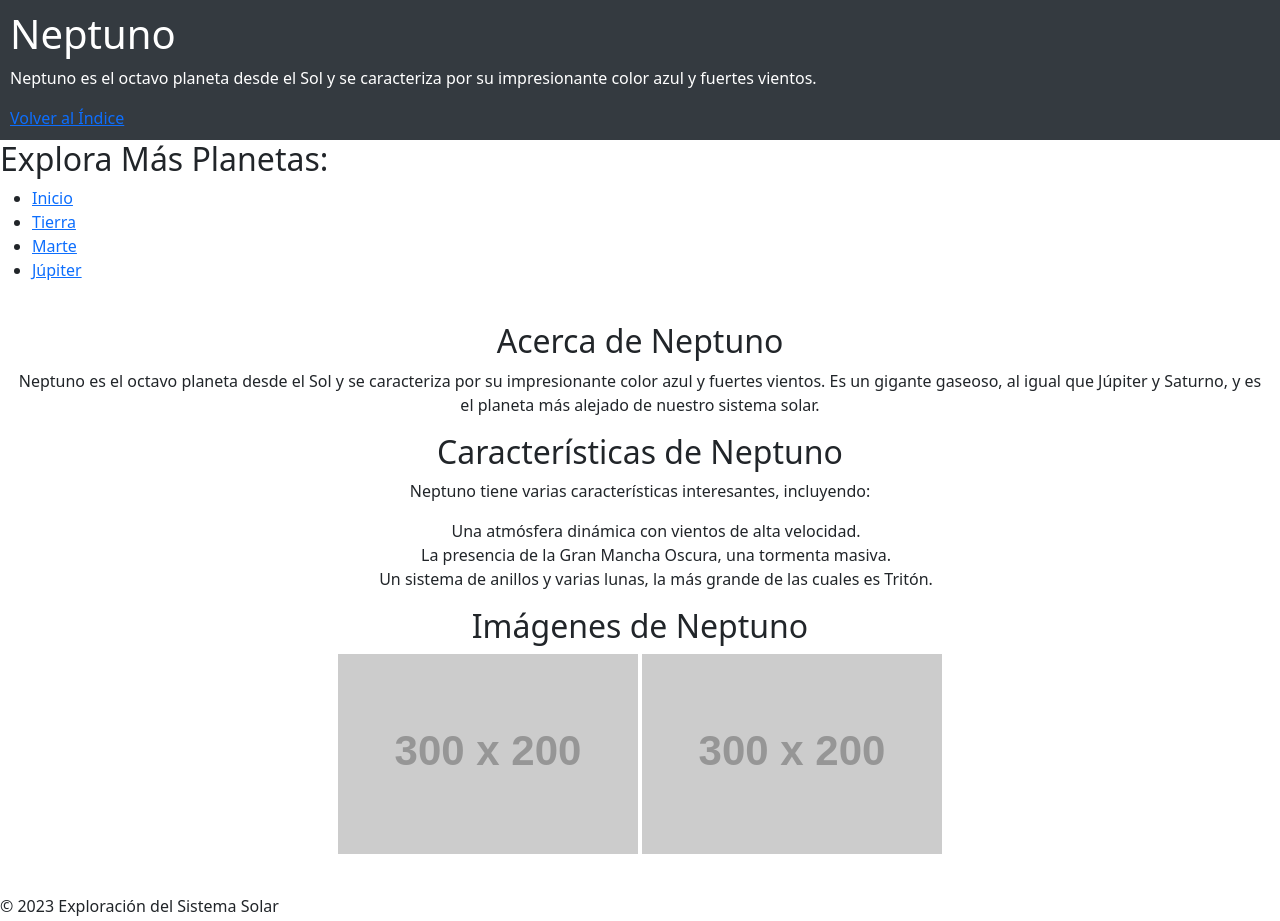
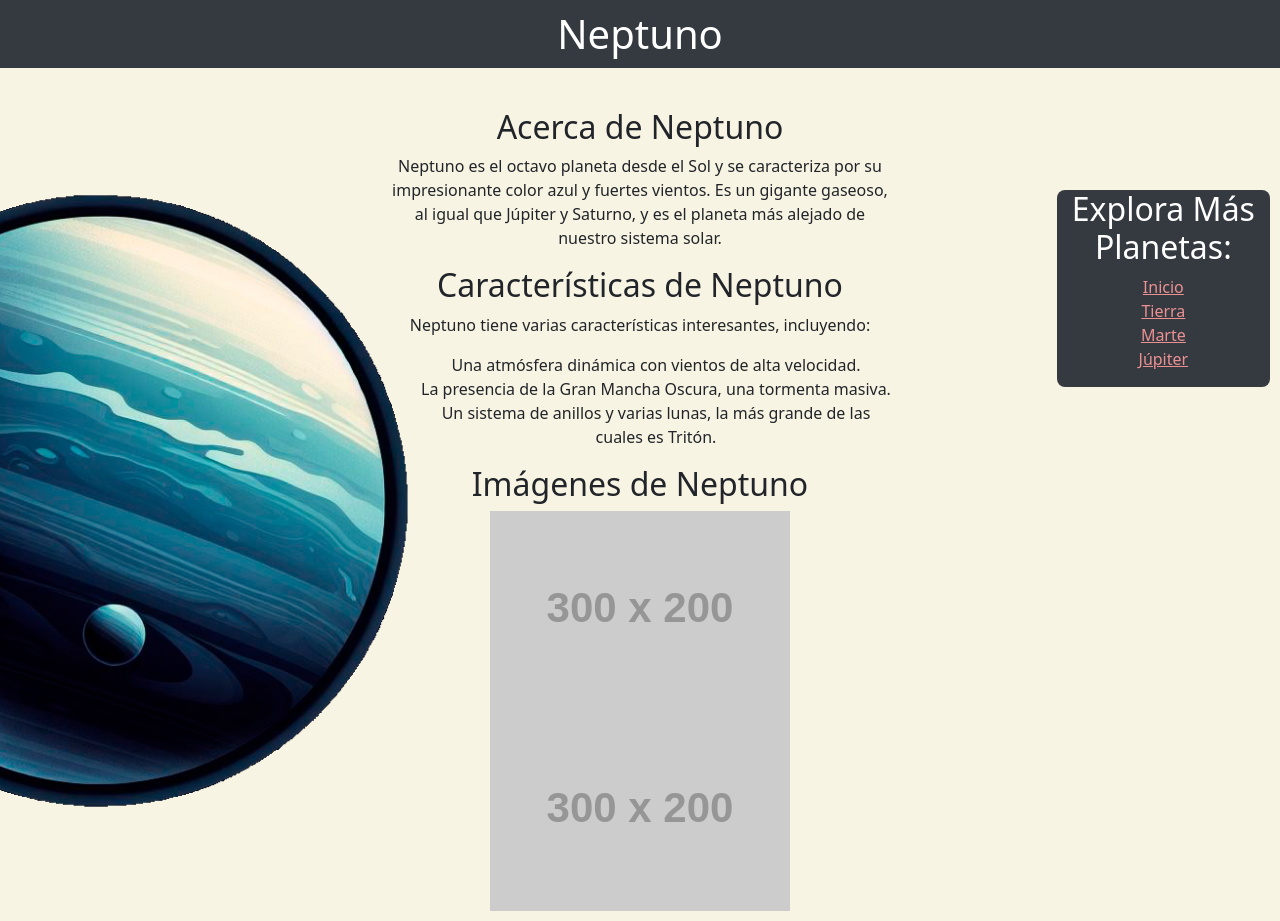
Before and after one commit to gazoil2/Pagina-miraglia, a plain HTML site: page paginas/neptuno.html in a window 1280 px wide. Shown: the top 921 px of the page. Drawn offline with nearby package versions, Linux system fonts and the light colour scheme; placeholder pictures from the web are drawn by us; a script that the page names is missing.

Commit message:
neptuno page is done, finished

```diff
--- /dev/null
+++ b/estilos/colors.css
@@ -0,0 +1,6 @@
+:root {
+    --color-primario: #ffffff;
+    --color-secundario: #F8F4E3;
+    --color-fondo: #272727;
+    --color-link: #EC9192;
+  }
--- a/estilos/neptuno.css
+++ b/estilos/neptuno.css
@@ -1,6 +1,5 @@
 body {
-    background-color: #ffffff;
-
+    background-color: var(--color-secundario);
 }
 
 header {
@@ -9,6 +8,29 @@ header {
     padding: 10px;
 }
 
+
+aside {
+    right: 10px;
+    top: 190px;
+    position: absolute;
+    background-color: #343a40;
+    color: white;
+    border-radius: 8px;
+}
+
+
+aside ul{
+    padding: 0;
+    list-style: none;
+}
+aside a{
+    color: var(--color-link);
+
+}
+
+aside a:hover{
+    color: var(--color-secundario);
+}
 section {
     padding: 20px;
     margin: 20px;
@@ -21,3 +43,9 @@ article{
 article li {
     list-style: none;
 }
+
+#neptuno {
+    position: absolute;
+    left: -400px;
+    transform: scaleX(-1);
+}
--- a/paginas/neptuno.html
+++ b/paginas/neptuno.html
@@ -5,18 +5,18 @@
     <meta name="viewport" content="width=device-width, initial-scale=1.0">
     <link href="https://cdn.jsdelivr.net/npm/bootstrap@5.2.3/dist/css/bootstrap.min.css" rel="stylesheet" integrity="sha384-rbsA2VBKQhggwzxH7pPCaAqO46MgnOM80zW1RWuH61DGLwZJEdK2Kadq2F9CUG65" crossorigin="anonymous">
     <link rel="stylesheet" href="../estilos/neptuno.css">
+    <link rel="stylesheet" href="../estilos/colors.css">
     <title>Neptuno</title>
 </head>
 <body>
-    <header>
-        <h1>Neptuno</h1>
-        <p>Neptuno es el octavo planeta desde el Sol y se caracteriza por su impresionante color azul y fuertes vientos.</p>
-        <a href="../index.html">Volver al Índice</a>
+    <img id="neptuno" src="../imagenes/planetas/neptuno-icono.png" height="1000" width="1000" alt="Neptuno">
+    <header class="text-center">
+        <h1 class="d-inline" >Neptuno</h1>
     </header>
 
-    <aside>
-        <h2>Explora Más Planetas:</h2>
-        <ul>
+    <aside class="col-md-2 container-fluid">
+        <h2 class="text-center">Explora Más Planetas:</h2>
+        <ul class="d-flex flex-column align-items-center">
             <li><a href="../index.html">Inicio</a></li>
             <li><a href="#">Tierra</a></li>
             <li><a href="#">Marte</a></li>
@@ -25,7 +25,7 @@
         </ul>
     </aside>
 
-    <section class="container-fluid ">
+    <section class="container-fluid col-md-5">
         <article class="row">
             <h2>Acerca de Neptuno</h2>
             <p>Neptuno es el octavo planeta desde el Sol y se caracteriza por su impresionante color azul y fuertes vientos. Es un gigante gaseoso, al igual que Júpiter y Saturno, y es el planeta más alejado de nuestro sistema solar.</p>
@@ -48,7 +48,7 @@
         </article>
     </section>
 
-    <footer>
+    <footer class="text-center">
         <p>&copy; 2023 Exploración del Sistema Solar</p>
     </footer>
 
```
Also changed, not shown: estilos/styles.css (+0 -34 lines), imagenes/planetas/neptuno-icono.png (added), paginas/jupiter.html (added), paginas/marte.html (added), paginas/tierrra.html (added).
